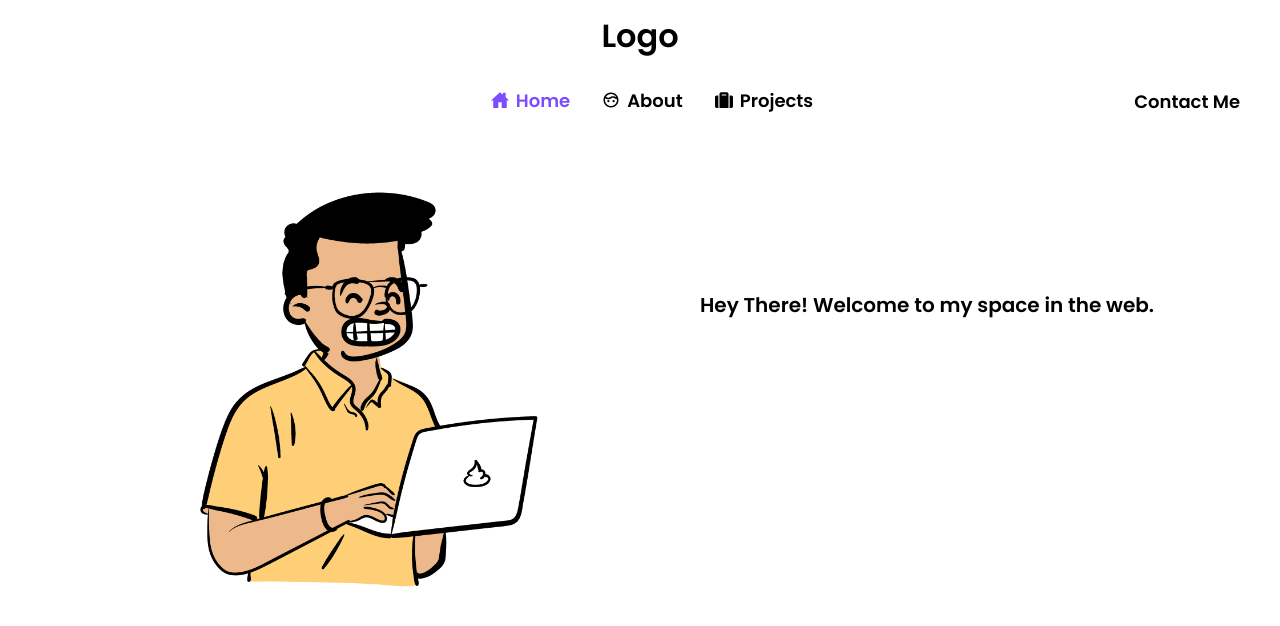
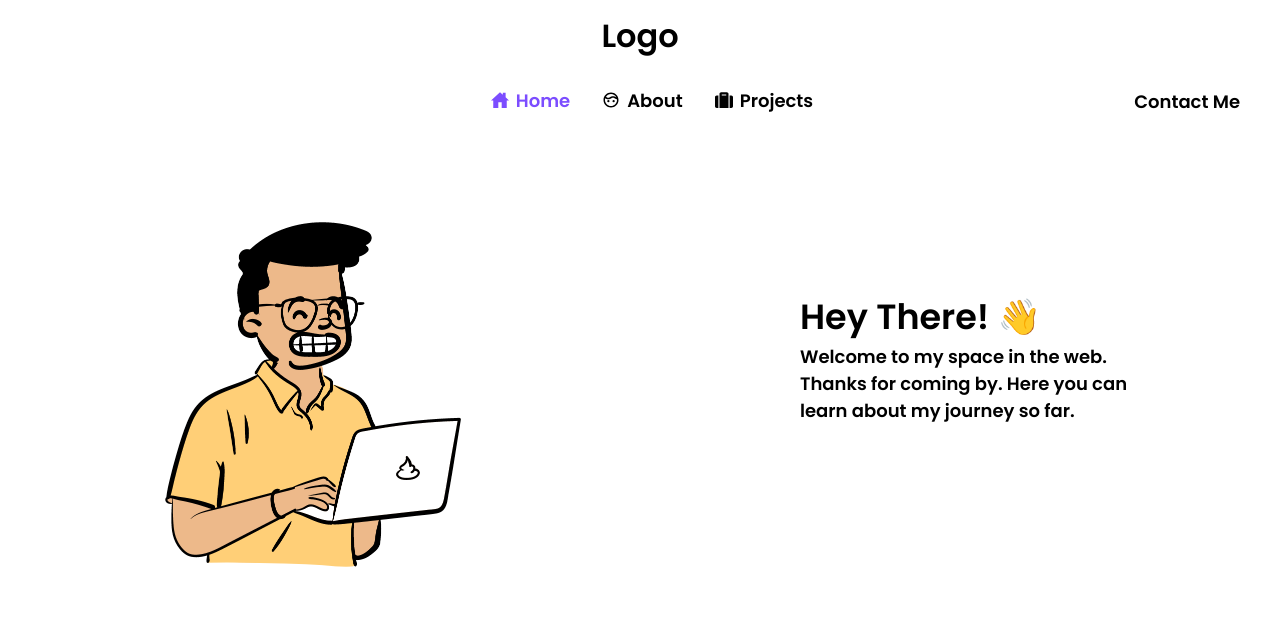
Before and after one commit to adarshajit/Portfolio-web-app, a React (Create React App) app: page / in a window 1280 px wide. Shown: the top 626 px of the page. Built offline with nearby package versions, Linux system fonts and the light colour scheme.

Commit message:
Hero text added ✍️

```diff
--- a/src/Pages/homePage/Home.js
+++ b/src/Pages/homePage/Home.js
@@ -1,14 +1,29 @@
 import React from "react";
-import { HomeContainer, HeroImg, HeroText } from "./HomeElements";
+import {
+  HomeContainer,
+  HeroImg,
+  HeroText,
+  TextInfo,
+  TextContainer,
+  AvatarContainer,
+} from "./HomeElements";
 import Avatar from "../../Assets/doodle.png";
 
 const Home = () => {
   return (
     <>
       <HomeContainer>
-        <HeroImg src={Avatar} />
+        <AvatarContainer>
+          <HeroImg src={Avatar} />
+        </AvatarContainer>
 
-        <HeroText>Hey There! Welcome to my space in the web.</HeroText>
+        <TextContainer>
+          <HeroText>Hey There! 👋</HeroText>
+          <TextInfo>
+            Welcome to my space in the web. Thanks for coming by. Here you can
+            learn about my journey so far.
+          </TextInfo>
+        </TextContainer>
       </HomeContainer>
     </>
   );
--- a/src/Pages/homePage/HomeElements.js
+++ b/src/Pages/homePage/HomeElements.js
@@ -4,50 +4,52 @@ export const HomeContainer = styled.div`
   display: grid;
   grid-template-columns: 1fr 1fr;
   grid-gap: 20px;
+  height: 400px;
 
-  @media screen and (max-width: 768px) {
+  @media screen and (max-width: 767px) {
     grid-template-columns: 1fr;
   } ;
 `;
 
-export const HeroImg = styled.img`
+export const AvatarContainer = styled.div`
   display: flex;
-  margin: 50px 0 0 200px;
-
+  justify-content: center;
+  padding: 80px;
   height: 400px;
 
   @media screen and (max-width: 768px) {
-    margin: 24px 0 0 135px;
+    padding: 20px 0 0 50px;
+  }
 
-    height: 300px;
+  @media screen and (max-width: 450px) {
+    padding: 20px 0 0 90px;
   }
-  @media screen and (max-width: 450px) {
-    margin-left: 80px;
-    height: 300px;
+`;
+
+export const HeroImg = styled.img`
+  align-items: center;
+  height: 350px;
+
+  @media screen and (max-width: 768px) {
+    align-items: center;
   }
-  @media screen and (max-width: 350px) {
-    margin-left: 40px;
-    height: 300px;
-  } ;
+`;
+
+export const TextContainer = styled.div`
+  padding: 150px;
+  height: 400px;
+
+  @media screen and (max-width: 768px) {
+    padding: 20px;
+  }
 `;
 
 export const HeroText = styled.h1`
   display: flex;
-  margin: 150px 0 0 50px;
-  font-size: 20px;
+  font-size: 35px;
+`;
 
-  height: 400px;
-
-  @media screen and (max-width: 768px) {
-    margin: 24px 0 0 135px;
-    height: 300px;
-  }
-  @media screen and (max-width: 450px) {
-    margin-left: 80px;
-    height: 300px;
-  }
-  @media screen and (max-width: 350px) {
-    margin-left: 40px;
-    height: 300px;
-  } ;
+export const TextInfo = styled.p`
+  display: flex;
+  font-size: 18px;
 `;
```
